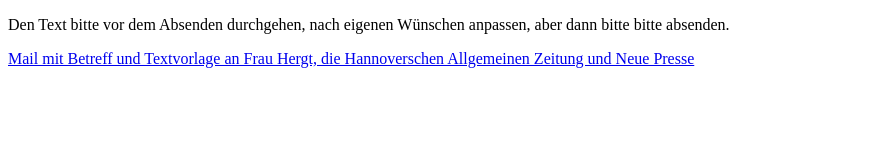
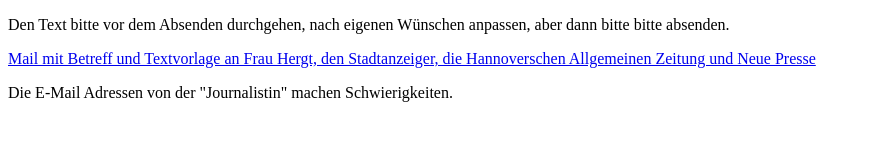
Before and after one commit to ei-jay/mailto-webpage, a plain HTML site: page index.html in a window 1280 px wide. Shown: the whole page, without its empty margins (0-870 px from the left). Drawn offline with Linux system fonts and the light colour scheme.

Commit message:
Aktualisieren von index.html

```diff
--- a/index.html
+++ b/index.html
@@ -11,7 +11,7 @@
     Den Text bitte vor dem Absenden durchgehen, nach eigenen Wünschen anpassen, aber dann bitte bitte absenden.
     </p>
     <p>
-    <a href="mailto:kerstin.hergt@haz.de, kerstin.hergt@rnd.de, haz@madsack.de, np@madsack.de?cc=redaktion@haz.de
+    <a href="mailto:kerstin.hergt@haz.de, kerstin.hergt@rnd.de, stadt-anzeiger@haz.de,  haz@madsack.de, np@madsack.de?cc=redaktion@haz.de
 &subject=Ihr%20Artikel%20%22Antisemitismusvorwurf%3A%20Bezirksratsherr%20Ingo%20J%C3%A4ger%20bleibt%20im%20Gremium%20isoliert%22%20vom%2030.06.2025
 &body=Sehr%20geehrte%20Frau%20Hergt%2C%0A
 sehr%20geehrte%20Damen%20und%20Herren%20der%20Hannoverschen%20Allgemeinen%20Zeitung%20und%20Neue%20Presse%2C%0A%0A
@@ -25,8 +25,10 @@ Heutzutage%20verdient%20Engagement%20f%C3%BCr%20Frieden%2C%20Gleichheit%20und%20
 Ich%20appelliere%20an%20Sie%3A%20Sch%C3%BCtzen%20Sie%20den%20offenen%20Diskurs%20und%20die%20Meinungsvielfalt.%0A
 Freiheit%20beginnt%20mit%20der%20Bereitschaft%2C%20differenziert%20zu%20denken.%20Frieden%20beginnt%20mit%20dem%20Mut%2C%20dem%20anderen%20zuzuh%C3%B6ren.%0A%0A
 Mit%20freundlichen%20Gr%C3%BC%C3%9Fen%0A">
-Mail mit Betreff und Textvorlage an Frau Hergt, die Hannoverschen Allgemeinen Zeitung und Neue Presse
+Mail mit Betreff und Textvorlage an Frau Hergt, den Stadtanzeiger, die Hannoverschen Allgemeinen Zeitung und Neue Presse
 </a>
   </p>
+<p>Die E-Mail Adressen von der "Journalistin" machen Schwierigkeiten.
+</p>
 </body>
 </html>
```
